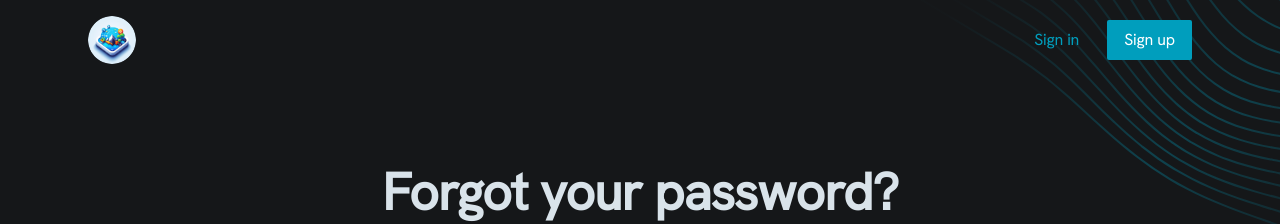
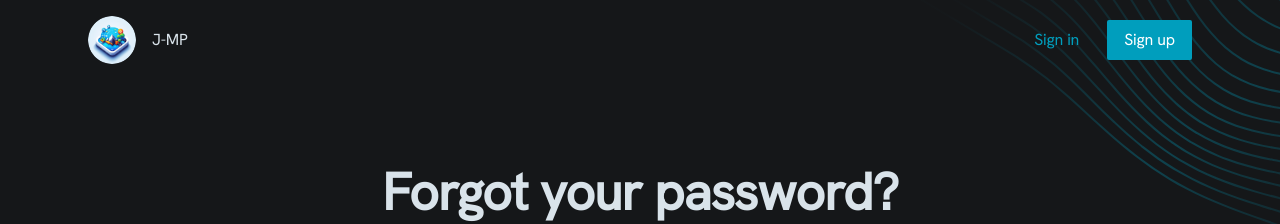
Before and after one commit to Mankeli-Software/junction2023, a Next.js app in the folder website/: page /reset-password in a window 1280 px wide. Shown: the top 224 px of the page. Built offline with nearby package versions, Linux system fonts and the light colour scheme.

Commit message:
Site name to header

```diff
--- a/website/components/ui/header.tsx
+++ b/website/components/ui/header.tsx
@@ -14,6 +14,9 @@ export default function Header() {
             <Link href="/" className="block" aria-label="Cruip">
               <Image className="rounded-full" src={JmpLogoRound} width={48} height={48} alt="Testimonial 01" />
             </Link>
+          </div>
+          <div className="shrink-0 mr-4">
+            <p className="flex justify-end">J-MP</p>
           </div>
 
           {/* Desktop navigation */}
```
